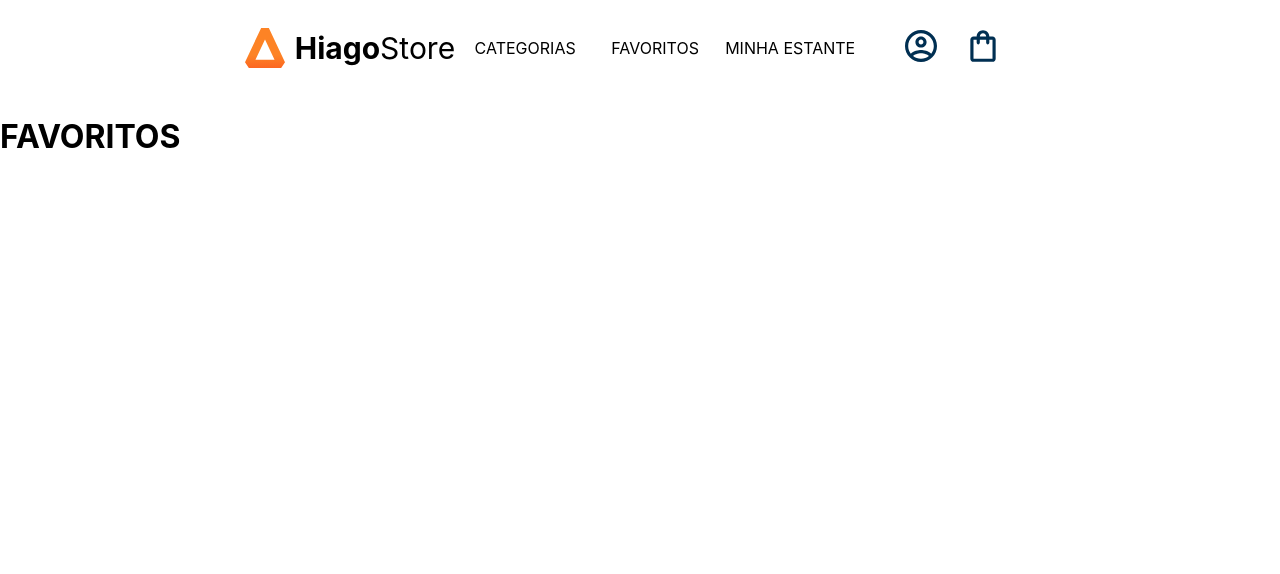
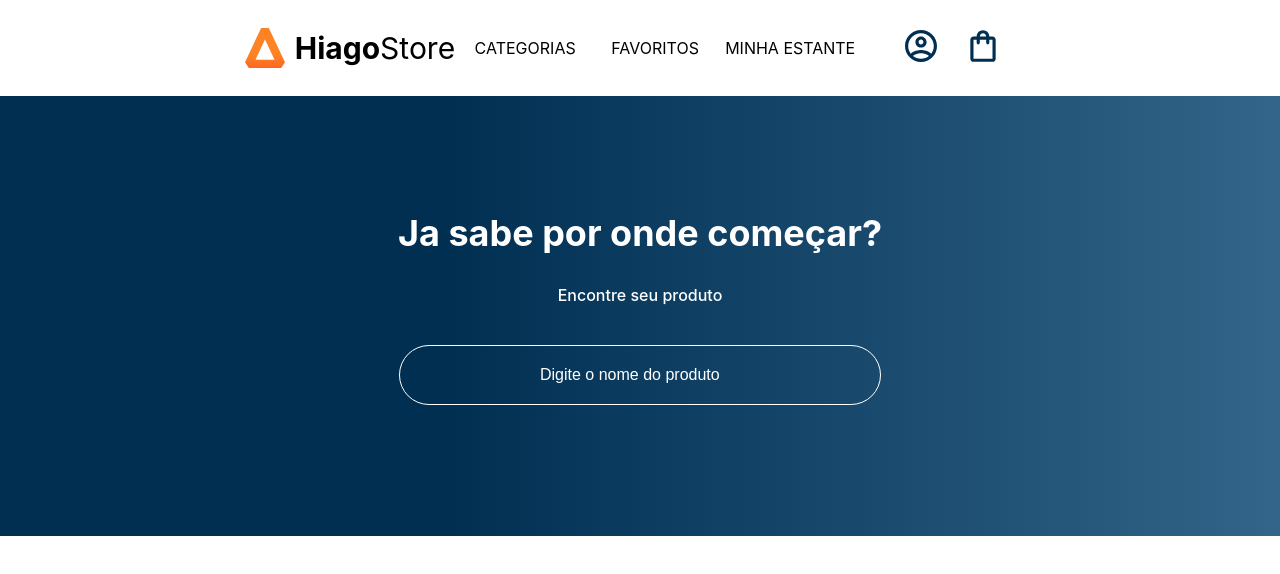
Before and after one commit to HiagoAlvesdasilva/aula-react, a React (Create React App) app: page /favoritos in a window 1280 px wide. Shown: the top 574 px of the page. Built offline with nearby package versions, Linux system fonts and the light colour scheme.

Commit message:
fix: ajustes nas rotas do projeto

```diff
--- /dev/null
+++ b/src/Rotas/favoritos.js
@@ -0,0 +1,12 @@
+import './App.css';
+import PesquisaContainer from '../componentes/PesquisaContainer';
+
+function Favoritos() {
+  return (
+    <div className="Home">
+      <PesquisaContainer/>
+    </div>
+  );
+}
+
+export default Favoritos;
--- a/src/componentes/Rotas/favoritos.js
+++ /dev/null
@@ -1,8 +0,0 @@
-function Favoritos (){
-    return(
-        <div>
-            <h1>FAVORITOS</h1>
-        </div>
-    );
-}
-export default Favoritos;
--- a/src/index.js
+++ b/src/index.js
@@ -1,13 +1,13 @@
 import React from 'react';
 import ReactDOM from 'react-dom/client';
 import './index.css';
-import App from './App';
+import Home from './Rotas/Home';
 import reportWebVitals from './reportWebVitals';
 import { BrowserRouter, Routes, Route } from 'react-router-dom';
 import Header from './componentes/Header';
-import Favoritos from './componentes/Rotas/favoritos';
-import MinhaEstante from './componentes/Rotas/minhaEstante';
-import Categorias from './componentes/Rotas/categorias';
+import Favoritos from './Rotas/favoritos';
+import MinhaEstante from './Rotas/minhaEstante';
+import Categorias from './Rotas/categorias';
 
 const root = ReactDOM.createRoot(document.getElementById('root'));
 root.render(
@@ -15,7 +15,7 @@ root.render(
     <BrowserRouter>
       <Header/>
       <Routes>
-        <Route path="/" element={<App/>}/>
+        <Route path="/" element={<Home/>}/>
         <Route path="/favoritos" element={<Favoritos/>}/>
         <Route path="/minha-estante" element={<MinhaEstante/>}/>
         <Route path="/categorias" element={<Categorias/>}/>
```
Also changed, not shown: src/Rotas/Home.js (renamed from src/App.js, +5 -5 lines), src/Rotas/App.css (renamed from src/App.css), src/Rotas/categorias.js (renamed from src/componentes/Rotas/categorias.js), src/Rotas/minhaEstante.js (renamed from src/componentes/Rotas/minhaEstante.js).
